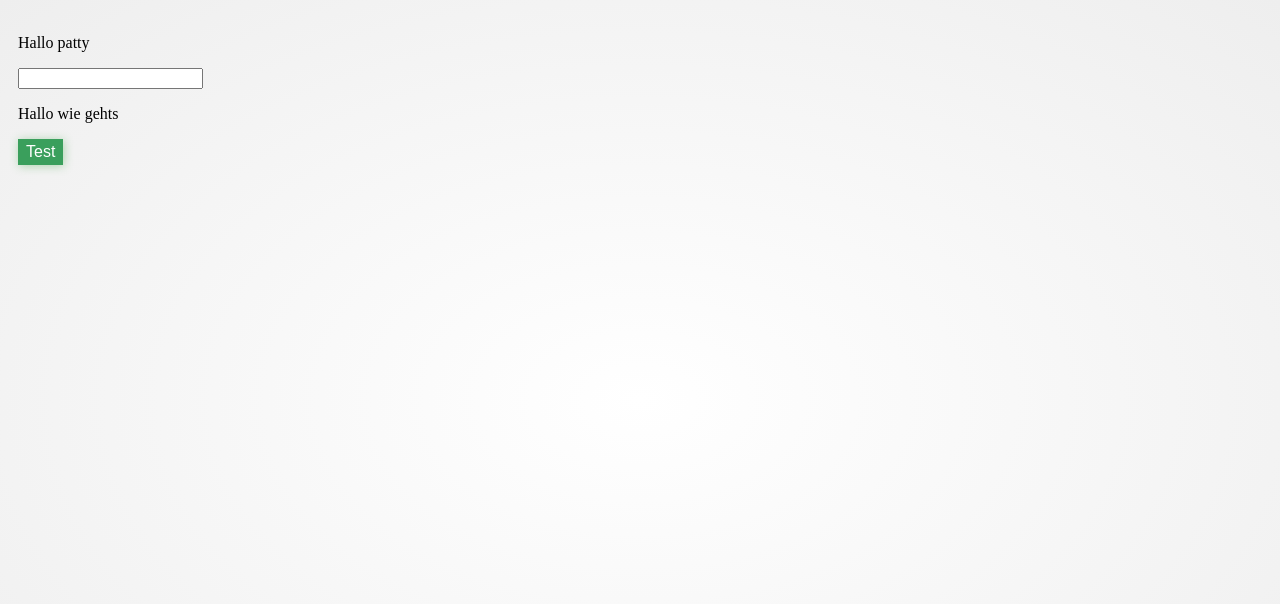
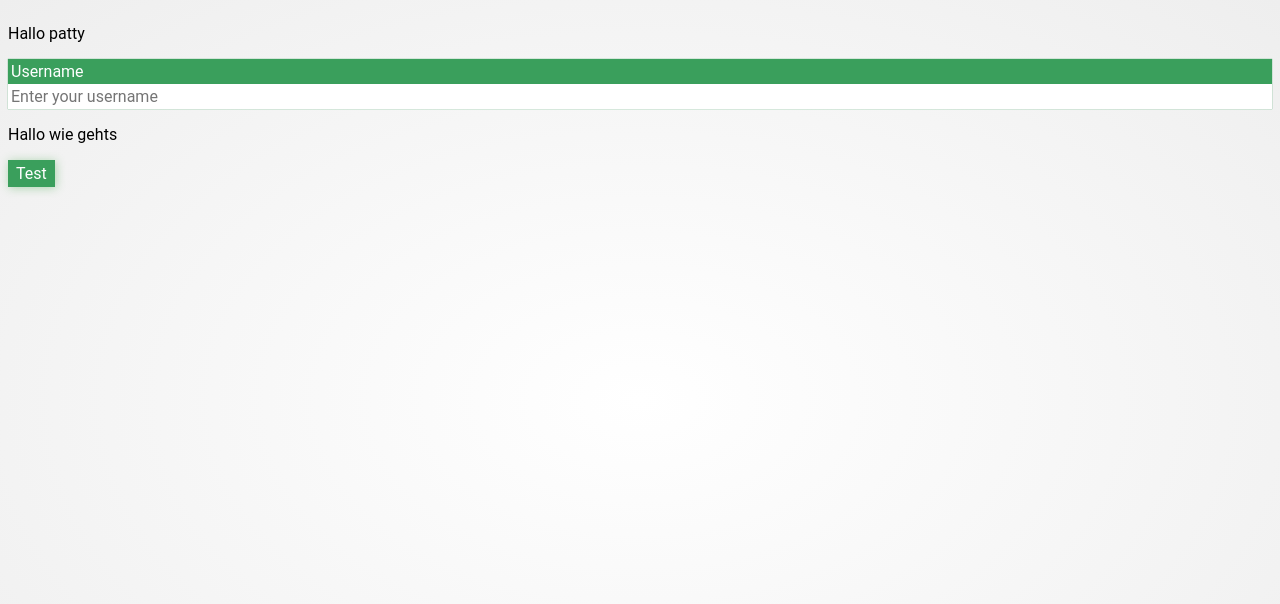
Before and after one commit to tomijange/karaokeparty, a Vue app: page / in a window 1280 px wide. Shown: the top 604 px of the page. Built offline with nearby package versions, Linux system fonts and the light colour scheme.

Commit message:
CTextInput css-styling

```diff
--- a/src/client/App.vue
+++ b/src/client/App.vue
@@ -1,6 +1,15 @@
 <template>
   <router-view/>
 </template>
+
+<script>
+import './global.scss';
+import {Component, Vue} from "vue-property-decorator";
+@Component
+export default class App extends Vue{
+
+}
+</script>
 
 <style>
 body, html {
--- a/src/client/components/CTextInput.vue
+++ b/src/client/components/CTextInput.vue
@@ -1,14 +1,61 @@
 <template>
-  <input v-bind="$attrs" class="input" type="text" @keydown="e => $emit('input', e.target.value)"/>
+  <div class="input">
+    <label :for="id">{{ labelText }}</label>
+    <input :id="id" v-bind="$attrs" type="text" placeholder="Enter your username" @keydown="e => $emit('input', e.target.value)"/>
+
+  </div>
 </template>
 
+<script>
+
+import {Component, Prop, Vue} from "vue-property-decorator";
+
+@Component({
+  props: ["id", "labelText"]
+})
+export default class CTextInput extends Vue {
+
+
+}
+
+</script>
 
 <style scoped lang="scss">
 
 .input {
+  display: flex;
+  flex-direction: column;
+  box-shadow: 0 0 1px #3a9f5c;
+  background-color: #fff;
+}
 
+.input input {
+  padding: 3px;
+  outline: none;
+  border: none;
+  border-radius: inherit;
+  font-size: 1rem;
+  background-color: inherit;
+}
+
+.input label {
+  padding: 3px;
+}
+
+.input input:active {
 
 }
 
+.input:hover label {
+  animation: labelAnim 0.5s ease-in-out;
+}
 
+@keyframes labelAnim {
+  0%, 100% {
+    text-shadow: 0 0 0px rgba(255, 255, 255, 0.5);
+  }
+  50% {
+    text-shadow: 0 0 10px rgba(255, 255, 255, 0.75);
+  }
+}
 </style>
--- /dev/null
+++ b/src/client/global.scss
@@ -0,0 +1,3 @@
+* {
+  font-family: 'Roboto';
+}
--- a/src/client/views/Home.vue
+++ b/src/client/views/Home.vue
@@ -3,7 +3,7 @@
     <p>
       Hallo patty
     </p>
-    <c-text-input ></c-text-input>
+    <c-text-input id="textInput1" label-text="Username" class="username-input"></c-text-input>
 
     <p>{{ text }}</p>
 
@@ -31,12 +31,18 @@ export default class Home extends Vue {
 }
 </script>
 
-<style scoped lang="scss">
+<style lang="scss">
 .home {
   background: radial-gradient(#ffffff, #eeeeee);
   height: 100%;
   width: 100%;
   box-sizing: border-box;
-    padding: 18px;
+  padding: 8px;
 }
+
+.username-input label {
+  background-color: #3a9f5c;
+  color: #fff;
+}
+
 </style>
```
Lines whose indentation alone changed are shown as unchanged.
